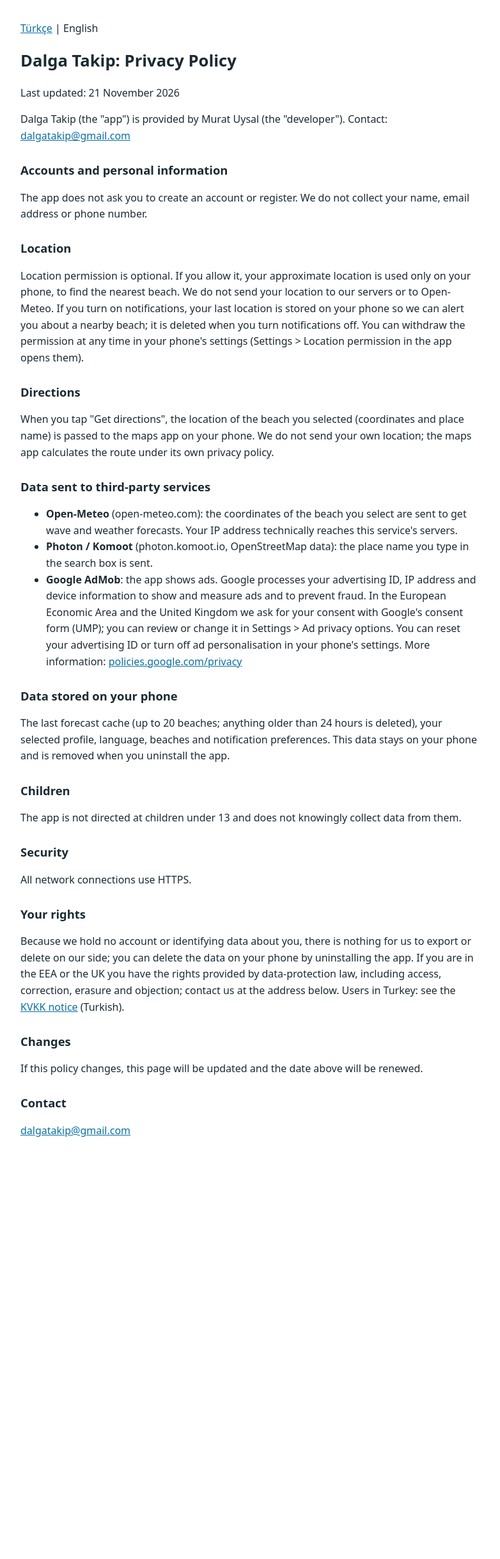
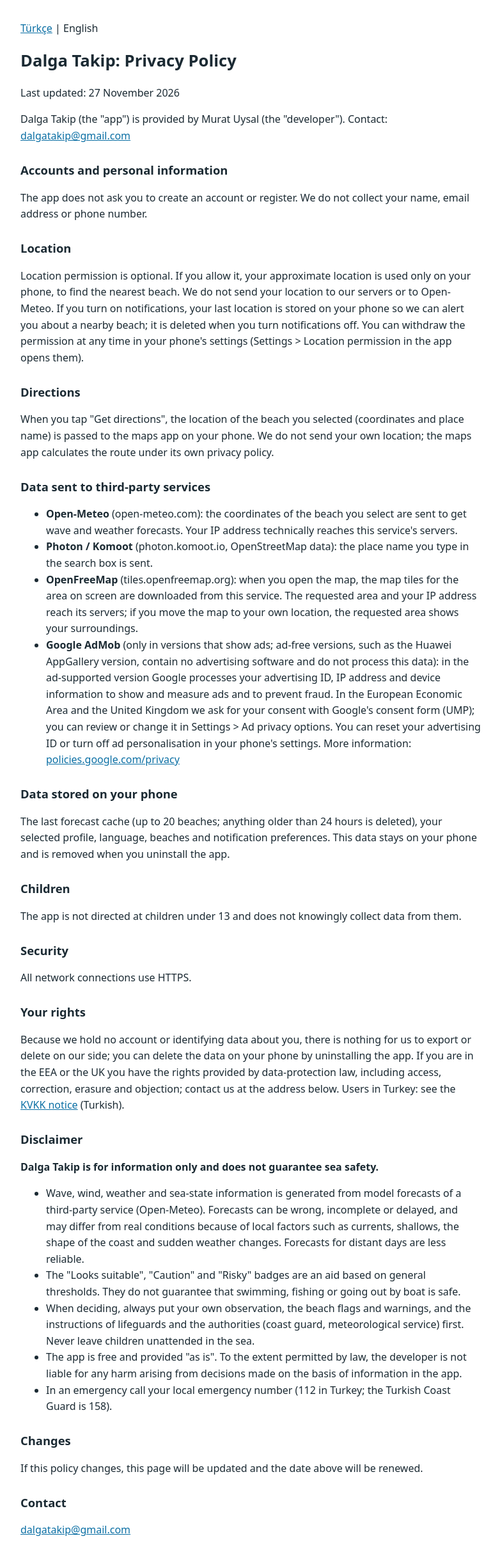
Before and after one commit to muratalicca/dalgatakip-gizlilik, a plain HTML site: page en.html in a window 1280 px wide. Shown: the whole page at 64% size, without its empty margins (248-1030 px from the left). Before the commit the page ends 1813 px from the top, so only its background shows below. Drawn offline with Linux system fonts and the light colour scheme.

Commit message:
Sorumluluk reddi eklendi; reklamsız sürüm ve OpenFreeMap notu
Co-Authored-By: Claude Sonnet 5.5 <noreply@anthropic.com>

```diff
--- a/en.html
+++ b/en.html
@@ -13,7 +13,7 @@
 <body>
 <p><a href="index.html">Türkçe</a> | English</p>
 <h1>Dalga Takip: Privacy Policy</h1>
-<p>Last updated: 21 November 2026</p>
+<p>Last updated: 27 November 2026</p>
 <p>Dalga Takip (the "app") is provided by Murat Uysal (the "developer"). Contact: <a href="mailto:dalgatakip@gmail.com">dalgatakip@gmail.com</a></p>
 
 <h2>Accounts and personal information</h2>
@@ -29,7 +29,8 @@
 <ul>
 <li><b>Open-Meteo</b> (open-meteo.com): the coordinates of the beach you select are sent to get wave and weather forecasts. Your IP address technically reaches this service's servers.</li>
 <li><b>Photon / Komoot</b> (photon.komoot.io, OpenStreetMap data): the place name you type in the search box is sent.</li>
-<li><b>Google AdMob</b>: the app shows ads. Google processes your advertising ID, IP address and device information to show and measure ads and to prevent fraud. In the European Economic Area and the United Kingdom we ask for your consent with Google's consent form (UMP); you can review or change it in Settings &gt; Ad privacy options. You can reset your advertising ID or turn off ad personalisation in your phone's settings. More information: <a href="https://policies.google.com/privacy">policies.google.com/privacy</a></li>
+<li><b>OpenFreeMap</b> (tiles.openfreemap.org): when you open the map, the map tiles for the area on screen are downloaded from this service. The requested area and your IP address reach its servers; if you move the map to your own location, the requested area shows your surroundings.</li>
+<li><b>Google AdMob</b> (only in versions that show ads; ad-free versions, such as the Huawei AppGallery version, contain no advertising software and do not process this data): in the ad-supported version Google processes your advertising ID, IP address and device information to show and measure ads and to prevent fraud. In the European Economic Area and the United Kingdom we ask for your consent with Google's consent form (UMP); you can review or change it in Settings &gt; Ad privacy options. You can reset your advertising ID or turn off ad personalisation in your phone's settings. More information: <a href="https://policies.google.com/privacy">policies.google.com/privacy</a></li>
 </ul>
 
 <h2>Data stored on your phone</h2>
@@ -44,6 +45,16 @@
 <h2>Your rights</h2>
 <p>Because we hold no account or identifying data about you, there is nothing for us to export or delete on our side; you can delete the data on your phone by uninstalling the app. If you are in the EEA or the UK you have the rights provided by data-protection law, including access, correction, erasure and objection; contact us at the address below. Users in Turkey: see the <a href="kvkk.html">KVKK notice</a> (Turkish).</p>
 
+<h2 id="disclaimer">Disclaimer</h2>
+<p><b>Dalga Takip is for information only and does not guarantee sea safety.</b></p>
+<ul>
+<li>Wave, wind, weather and sea-state information is generated from model forecasts of a third-party service (Open-Meteo). Forecasts can be wrong, incomplete or delayed, and may differ from real conditions because of local factors such as currents, shallows, the shape of the coast and sudden weather changes. Forecasts for distant days are less reliable.</li>
+<li>The "Looks suitable", "Caution" and "Risky" badges are an aid based on general thresholds. They do not guarantee that swimming, fishing or going out by boat is safe.</li>
+<li>When deciding, always put your own observation, the beach flags and warnings, and the instructions of lifeguards and the authorities (coast guard, meteorological service) first. Never leave children unattended in the sea.</li>
+<li>The app is free and provided "as is". To the extent permitted by law, the developer is not liable for any harm arising from decisions made on the basis of information in the app.</li>
+<li>In an emergency call your local emergency number (112 in Turkey; the Turkish Coast Guard is 158).</li>
+</ul>
+
 <h2>Changes</h2>
 <p>If this policy changes, this page will be updated and the date above will be renewed.</p>
 
```
Also changed, not shown: index.html (+13 -2 lines), kvkk.html (+4 -3 lines).
